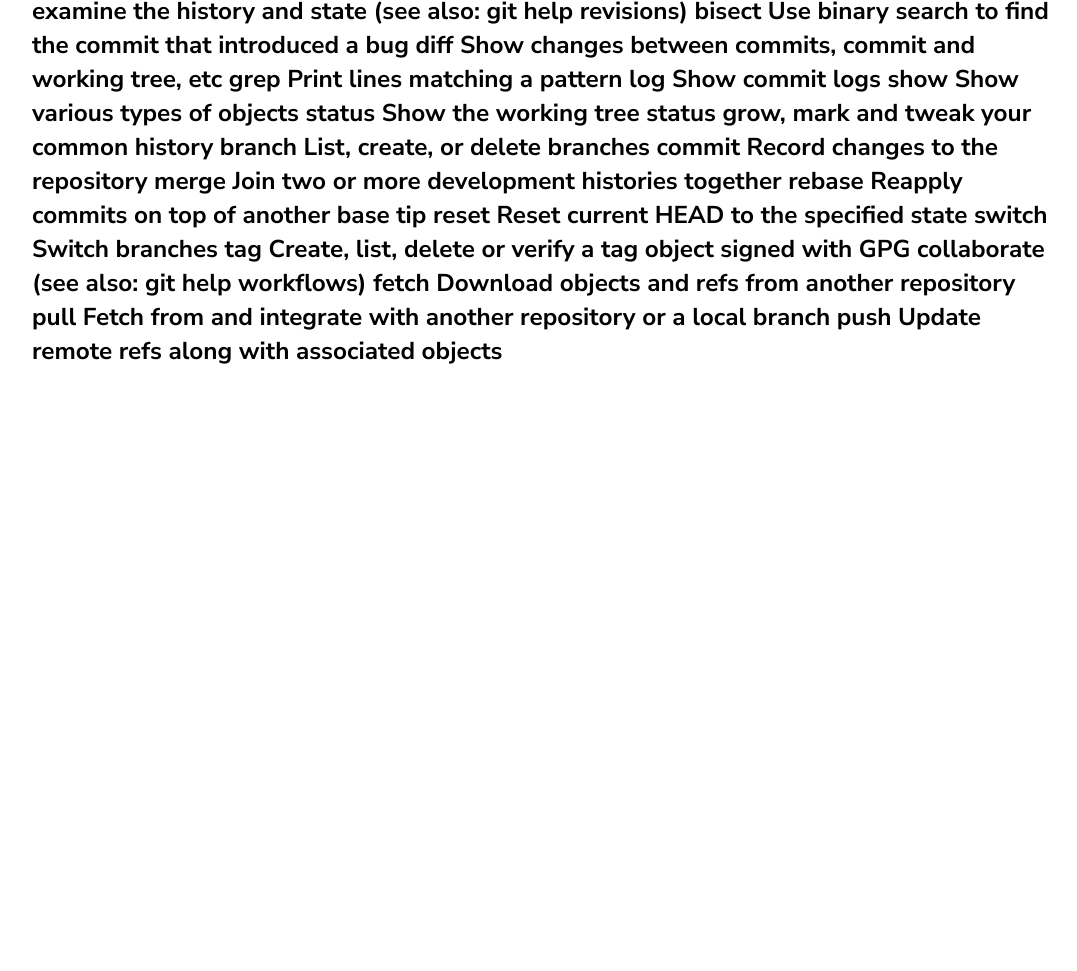
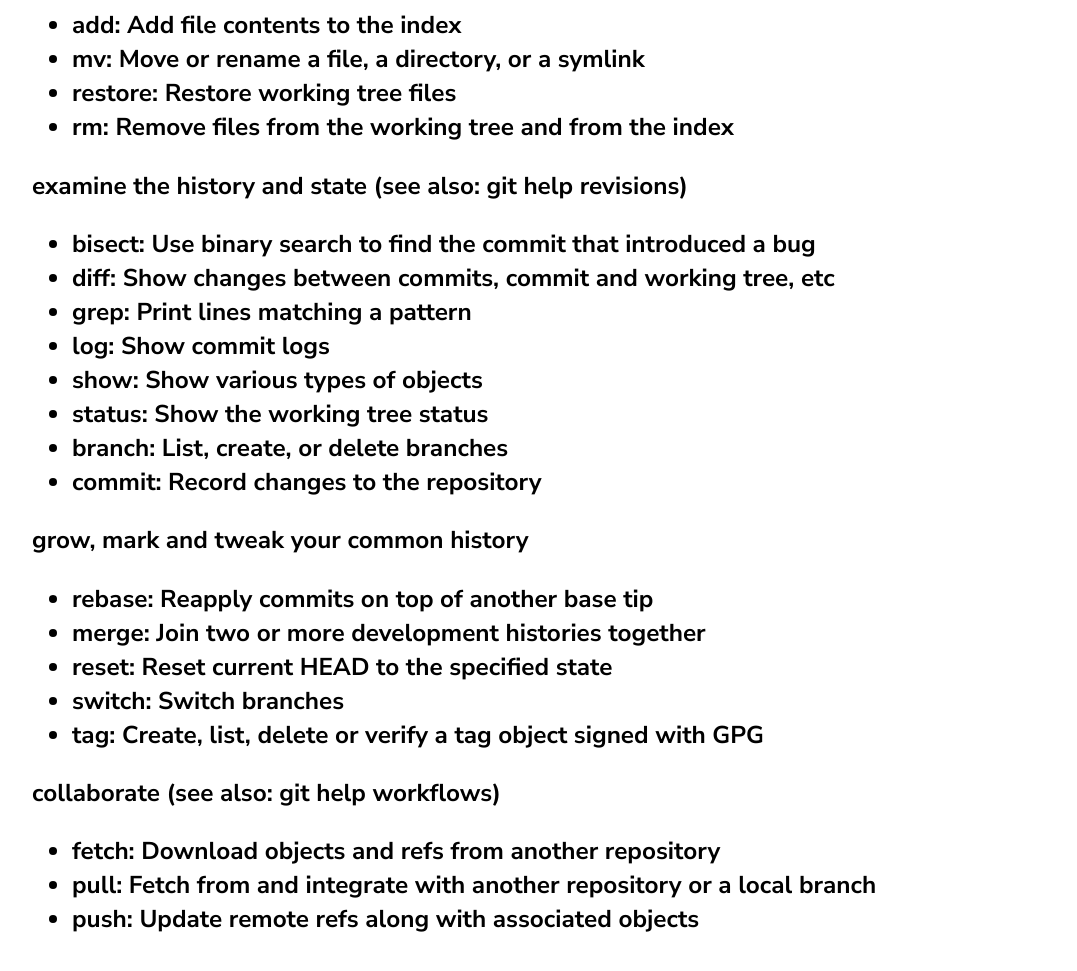
Before and after one commit to damain/learning-git, a plain HTML site: page index.html in a window 1280 px wide. Shown: the part 929-1900 px from the top of the page, without its empty margins (96-1173 px from the left). Before the commit the page ends 1345 px from the top, so only its background shows below. Drawn offline with Linux system fonts and the light colour scheme.

Commit message:
i made it look better

```diff
--- a/index.html
+++ b/index.html
@@ -7,26 +7,37 @@
     <link rel="stylesheet" href="styles.css" />
     <link rel="preconnect" href="https://fonts.googleapis.com" />
     <link rel="preconnect" href="https://fonts.gstatic.com" crossorigin />
-        <link href="https://fonts.googleapis.com/css2?family=Nunito+Sans:wght@300;400;600;700&display=swap" rel="stylesheet" />
+    <link
+      href="https://fonts.googleapis.com/css2?family=Nunito+Sans:wght@300;400;600;700&display=swap"
+      rel="stylesheet"
+    />
     <title>Learning Git</title>
   </head>
+
   <body>
     <header>
       <div id="logo">learning GIT</div>
       <nav>
         <ul>
           <li>
-                        <a href="https://github.com/damain/learning-git" target="_blank"> Source Repo</a>
+            <a href="https://github.com/damain/learning-git" target="_blank">
+              Source Repo</a
+            >
           </li>
           <li>
-                        <a href="https://git-scm.com/download/win" target="_blank"> Download Git</a>
+            <a href="https://git-scm.com/download/win" target="_blank">
+              Download Git</a
+            >
           </li>
         </ul>
       </nav>
     </header>
     <main>
       <h3>What is GIT</h3>
-            <p>Git was created in 2005 by Linus Torvalds, here is his description of git:</p>
+      <p>
+        Git was created in 2005 by Linus Torvalds, here is his description of
+        git:
+      </p>
 
       <blockquote>
         GIT - the stupid content tracker
@@ -34,54 +45,75 @@
         "git" can mean anything, depending on your mood.
         <ul>
           <li>
-                        random three-letter combination that is pronounceable, and not actually used by any common UNIX command. The fact that it is a
+            random three-letter combination that is pronounceable, and not
+            actually used by any common UNIX command. The fact that it is a
             mispronunciation of "get" may or may not be relevant.
           </li>
-                    <li>stupid. contemptible and despicable. simple. Take your pick from the dictionary of slang.</li>
           <li>
-                        "global information tracker": you're in a good mood, and it actually works for you. Angels sing, and a light suddenly fills
-                        the room.
+            stupid. contemptible and despicable. simple. Take your pick from the
+            dictionary of slang.
+          </li>
+          <li>
+            "global information tracker": you're in a good mood, and it actually
+            works for you. Angels sing, and a light suddenly fills the room.
           </li>
           <li>"goddamn idiotic truckload of sh*t": when it breaks</li>
         </ul>
-                This is a stupid (but extremely fast) directory content manager. It doesn't do a whole lot, but what it _does_ do is track directory
+        This is a stupid (but extremely fast) directory content manager. It
+        doesn't do a whole lot, but what it _does_ do is track directory
         contents efficiently.
       </blockquote>
-            <h1>
-                Git Commands:
-            </h1>
+      <h1>Git Commands:</h1>
 
       <h3>
-                clone     Clone a repository into a new directory
-                init      Create an empty Git repository or reinitialize an existing one
-
+        <ul>
+          <li>clone: Clone a repository into a new directory</li>
+          <li>
+            init: Create an empty Git repository or reinitialize an existing one
+          </li>
+        </ul>
         work on the current change (see also: git help everyday)
-                add       Add file contents to the index
-                mv        Move or rename a file, a directory, or a symlink
-                restore   Restore working tree files
-                rm        Remove files from the working tree and from the index
+        <ul>
+          <li>add: Add file contents to the index</li>
+          <li>mv: Move or rename a file, a directory, or a symlink</li>
+          <li>restore: Restore working tree files</li>
+          <li>rm: Remove files from the working tree and from the index</li>
+        </ul>
 
         examine the history and state (see also: git help revisions)
-                bisect    Use binary search to find the commit that introduced a bug
-                diff      Show changes between commits, commit and working tree, etc
-                grep      Print lines matching a pattern
-                log       Show commit logs
-                show      Show various types of objects
-                status    Show the working tree status
-
+        <ul>
+          <li>
+            bisect: Use binary search to find the commit that introduced a bug
+          </li>
+          <li>
+            diff: Show changes between commits, commit and working tree, etc
+          </li>
+          <li>grep: Print lines matching a pattern</li>
+          <li>log: Show commit logs</li>
+          <li>show: Show various types of objects</li>
+          <li>status: Show the working tree status</li>
+          <li>branch: List, create, or delete branches</li>
+          <li>commit: Record changes to the repository</li>
+        </ul>
         grow, mark and tweak your common history
-                branch    List, create, or delete branches
-                commit    Record changes to the repository
-                merge     Join two or more development histories together
-                rebase    Reapply commits on top of another base tip
-                reset     Reset current HEAD to the specified state
-                switch    Switch branches
-                tag       Create, list, delete or verify a tag object signed with GPG
-
+        <ul>
+          <li>rebase: Reapply commits on top of another base tip</li>
+          <li>merge: Join two or more development histories together</li>
+          <li>reset: Reset current HEAD to the specified state</li>
+          <li>switch: Switch branches</li>
+          <li>
+            tag: Create, list, delete or verify a tag object signed with GPG
+          </li>
+        </ul>
         collaborate (see also: git help workflows)
-                fetch     Download objects and refs from another repository
-                pull      Fetch from and integrate with another repository or a local branch
-                push      Update remote refs along with associated objects
+        <ul>
+          <li>fetch: Download objects and refs from another repository</li>
+          <li>
+            pull: Fetch from and integrate with another repository or a local
+            branch
+          </li>
+          <li>push: Update remote refs along with associated objects</li>
+        </ul>
       </h3>
     </main>
   </body>
```
Lines whose indentation alone changed are shown as unchanged.
